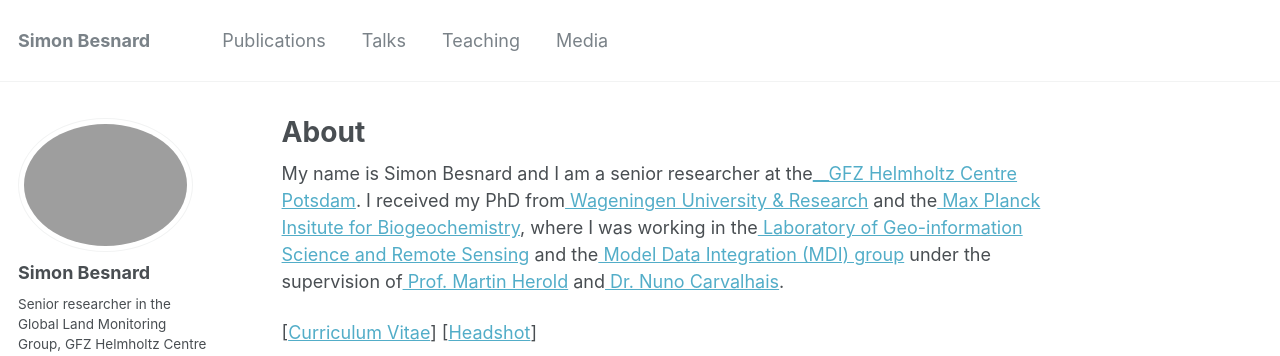
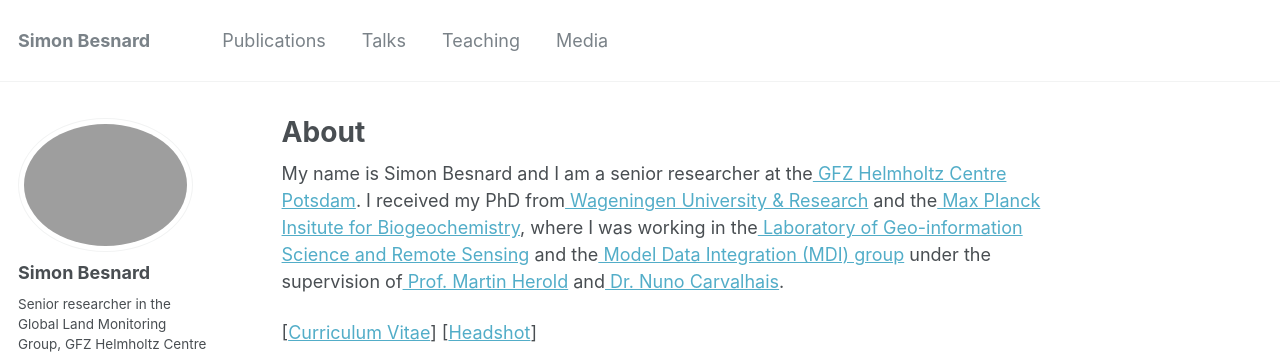
Before and after one commit to simonbesnard1/sbesnard.github.io, a Jekyll site: the page built from _pages/about.md, in a window 1280 px wide and 900 px high. Shown: the top 356 px of the window. Built offline with Jekyll 4.4.1, drawn with Linux system fonts in a browser that asks for light colours; some web fonts are replaced.

Commit message:
Update about.md

```diff
--- a/_pages/about.md
+++ b/_pages/about.md
@@ -8,7 +8,7 @@ redirect_from:
   - /about.html
 ---
 
-My name is Simon Besnard and I am a senior researcher at the[__GFZ Helmholtz Centre Potsdam](https://www.gfz-potsdam.de/sektion/fernerkundung-und-geoinformatik/themen/global-land-monitoring).
+My name is Simon Besnard and I am a senior researcher at the[  GFZ Helmholtz Centre Potsdam](https://www.gfz-potsdam.de/sektion/fernerkundung-und-geoinformatik/themen/global-land-monitoring).
 I received my PhD from[  Wageningen University & Research](https://www.wur.nl/en/wageningen-university.html) and the[  Max Planck Insitute for Biogeochemistry](https://www.bgc-jena.mpg.de/en), where I was working in the[  Laboratory of Geo-information Science and Remote Sensing](https://www.wur.nl/en/research-results/chair-groups/environmental-sciences/laboratory-of-geo-information-science-and-remote-sensing.htm) and the[  Model Data Integration (MDI) group](https://www.bgc-jena.mpg.de/en/bgi/mdi) under the supervision of[  Prof. Martin Herold](https://www.gfz-potsdam.de/en/staff/martin.herold/sec14) and[  Dr. Nuno Carvalhais](https://scholar.google.com/citations?user=7ZVPwSIAAAAJ&hl=en).
 
 [[Curriculum Vitae](../files/CV_Nico_Lang.pdf)] [[Headshot](../files/Nico_Lang.jpg)]
```
